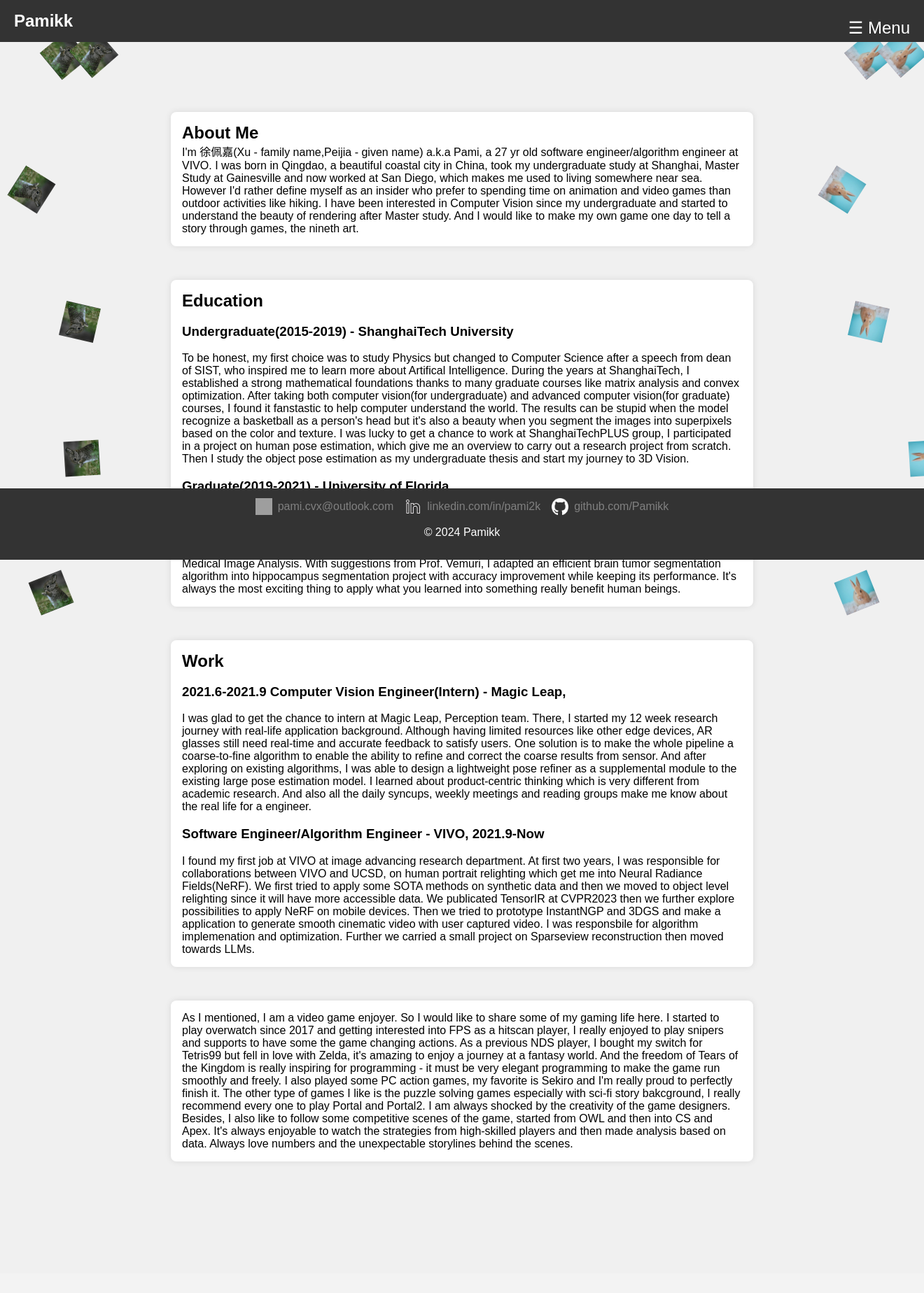
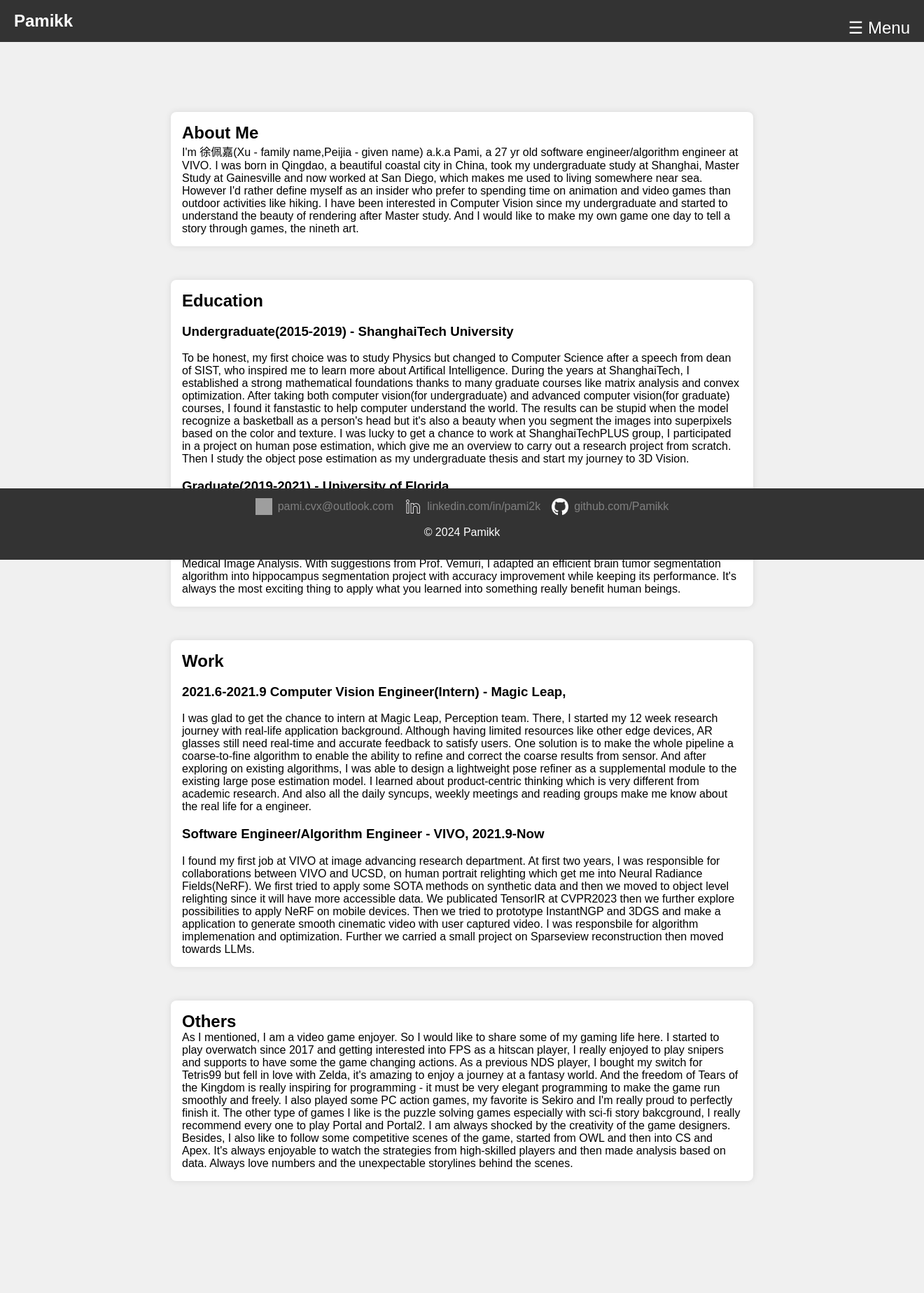
Before and after one commit to Pamikk/Pamikk, a PHP site: page /about.html in a window 1320 px wide; the page is wider, and only the part inside the window is pictured. Shown: that part at 70% size. Before the commit the page ends 1661 px from the top of that part, so only its background shows below. Run offline with PHP 8.4, Linux system fonts and the light colour scheme; grey boxes are pictures that could not be loaded.

Commit message:
fix format and remove animation

```diff
--- a/about.html
+++ b/about.html
@@ -23,7 +23,6 @@
         </nav>
     </header>
     <main>
-        <div id="falling-pictures-left"></div><div id="falling-pictures-right"></div>
         <section id="about">
             <h2>About Me</h2>
             <p>I'm 徐佩嘉(Xu - family name,Peijia - given name) a.k.a Pami, a 27 yr old software engineer/algorithm engineer at VIVO.
@@ -68,13 +67,18 @@
 
         </section>
         <section id="others">
+            <h2>Others</h2>
+            <p>
             As I mentioned, I am a video game enjoyer. So I would like to share some of my gaming life here. I started to play overwatch since 2017 and getting interested into FPS as a hitscan player, I really
             enjoyed to play snipers and supports to have some the game changing actions. As a previous NDS player, I bought my switch for Tetris99 but fell in love with Zelda, it's amazing to enjoy a journey at a
             fantasy world. And the freedom of Tears of the Kingdom is really inspiring for programming - it must be very elegant programming to make the game run smoothly and freely. I also played some PC action games, my
             favorite is Sekiro and I'm really proud to perfectly finish it. The other type of games I like is the puzzle solving games especially with sci-fi story bakcground, I really recommend every one to play Portal and
-            Portal2. I am always shocked by the creativity of the game designers.
+            Portal2. I am always shocked by the creativity of the game designers.</p>
+            <p>  </p>
+            <p>
             Besides, I also like to follow some competitive scenes of the game, started from OWL and then into CS and Apex. It's always enjoyable to watch the strategies from high-skilled players and then made analysis based on
-            data. Always love numbers and the unexpectable storylines behind the scenes.
+            data. Always love numbers and the unexpectable storylines behind the scenes.</p>
+
         </section>
     </main>
 
--- a/summer/styles.css
+++ b/summer/styles.css
@@ -129,7 +129,10 @@ section {
 #about {
     margin-top: 10rem; /* Adjust this value to move the section further down */
 }
-#skills,#others {
+#skills {
+    margin-bottom: 10rem; /* Adjust this value to move the section further down */
+}
+#others {
     margin-bottom: 10rem; /* Adjust this value to move the section further down */
 }
 section:not(#about) {
```
